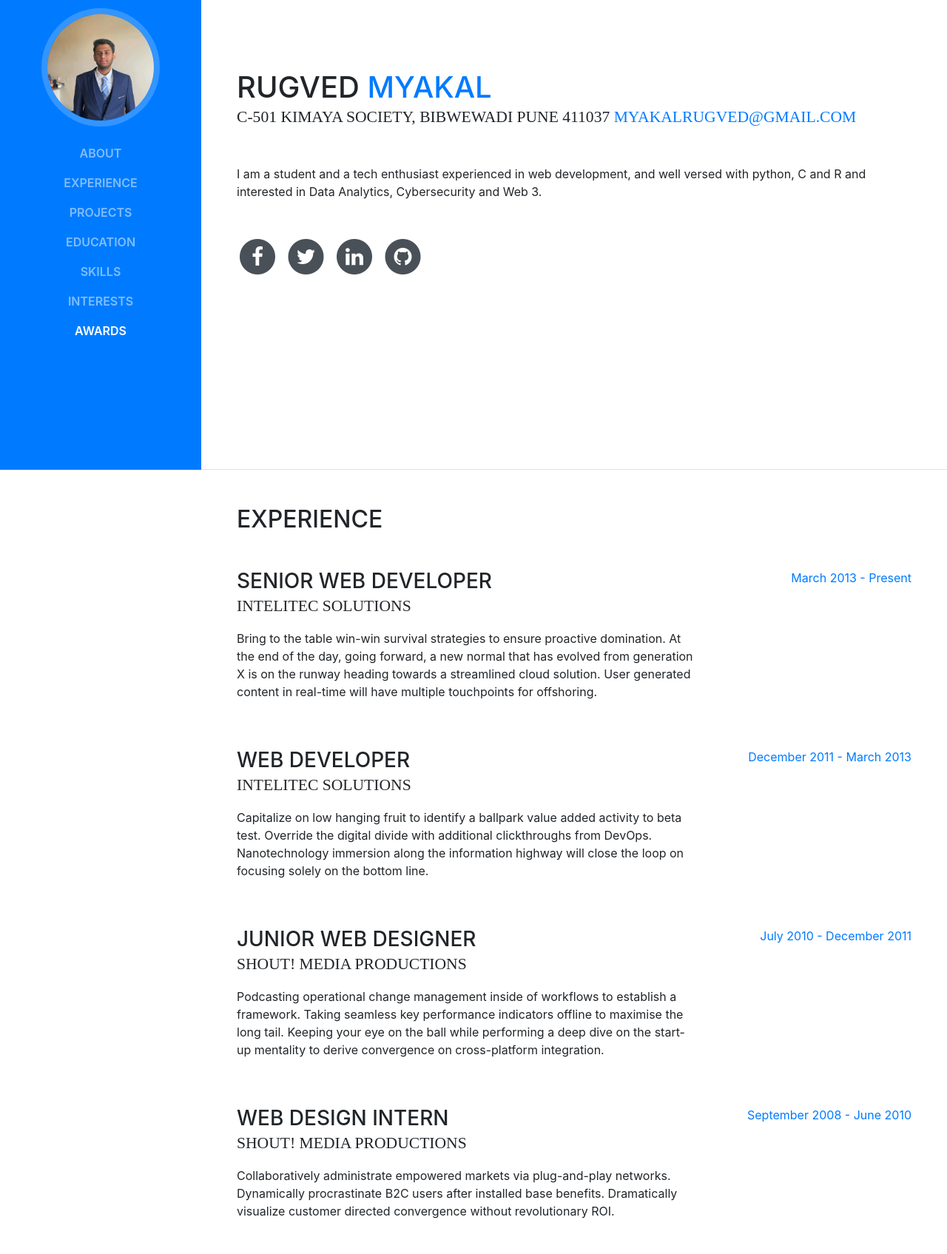
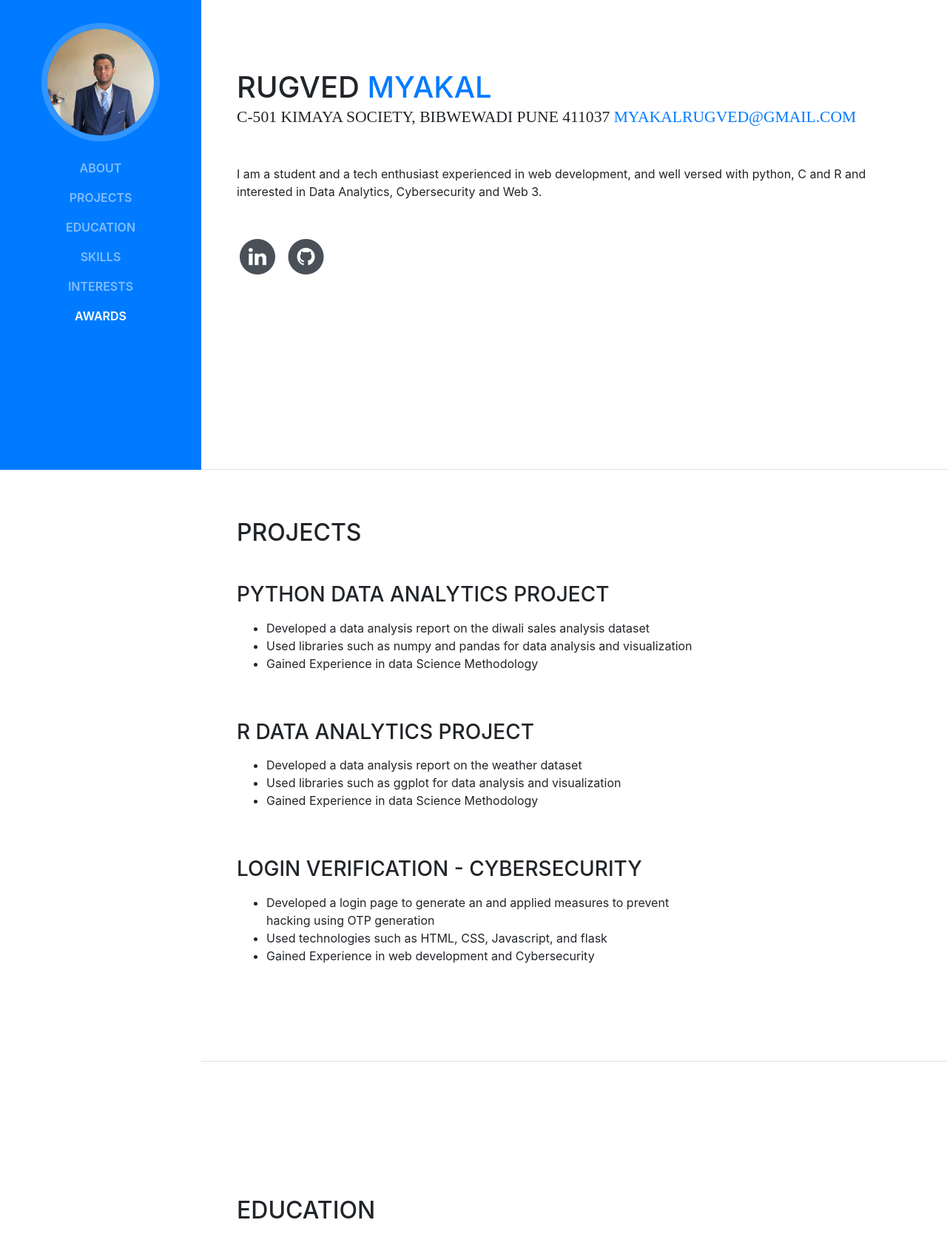
Before and after one commit to myakalrugved20/portfolio_website, a website with bundled scripts: page Rugved's portfolio website/index.html in a window 1280 px wide. Shown: the part 165-1860 px from the top of the page at 74% size. Built offline with nearby package versions, Linux system fonts and the light colour scheme; a web font is replaced by a local one.

Commit message:
Add files via upload

```diff
--- a/Rugved's portfolio website/index.html
+++ b/Rugved's portfolio website/index.html
@@ -8,7 +8,7 @@
     <meta name="description" content="">
     <meta name="author" content="">
 
-    <title>Resume - Start Bootstrap Theme</title>
+    <title>Resume</title>
 
     <!-- Bootstrap core CSS -->
     <link href="vendor/bootstrap/css/bootstrap.min.css" rel="stylesheet">
@@ -51,9 +51,6 @@
             <a class="nav-link js-scroll-trigger" href="#about">About</a>
           </li>
           <li class="nav-item">
-            <a class="nav-link js-scroll-trigger" href="#experience">Experience</a>
-          </li>
-          <li class="nav-item">
             <a class="nav-link js-scroll-trigger" href="#projects">Projects</a>
           </li>
           <li class="nav-item">
@@ -85,22 +82,6 @@
           <p class="mb-5">I am a student and a tech enthusiast experienced in web development, and well versed with python, C and R and interested in Data Analytics, Cybersecurity and Web 3.</p>
           <ul class="list-inline list-social-icons mb-0">
             <li class="list-inline-item">
-              <a href="#">
-                <span class="fa-stack fa-lg">
-                  <i class="fa fa-circle fa-stack-2x"></i>
-                  <i class="fa fa-facebook fa-stack-1x fa-inverse"></i>
-                </span>
-              </a>
-            </li>
-            <li class="list-inline-item">
-              <a href="#">
-                <span class="fa-stack fa-lg">
-                  <i class="fa fa-circle fa-stack-2x"></i>
-                  <i class="fa fa-twitter fa-stack-1x fa-inverse"></i>
-                </span>
-              </a>
-            </li>
-            <li class="list-inline-item">
               <a href="https://www.linkedin.com/in/rugvedmyakal?lipi=urn%3Ali%3Apage%3Ad_flagship3_profile_view_base_contact_details%3BdqaZdS4ZSsyoex4P8fH2Pw%3D%3D">
                 <span class="fa-stack fa-lg">
                   <i class="fa fa-circle fa-stack-2x"></i>
@@ -120,55 +101,59 @@
         </div>
       </section>
 
-      <section class="resume-section p-3 p-lg-5 d-flex flex-column" id="experience">
+      <section class="resume-section p-3 p-lg-5 d-flex flex-column" id="projects">
         <div class="my-auto">
-          <h2 class="mb-5">Experience</h2>
+          <h2 class="mb-5">Projects</h2>
 
           <div class="resume-item d-flex flex-column flex-md-row mb-5">
             <div class="resume-content mr-auto">
-              <h3 class="mb-0">Senior Web Developer</h3>
-              <div class="subheading mb-3">Intelitec Solutions</div>
-              <p>Bring to the table win-win survival strategies to ensure proactive domination. At the end of the day, going forward, a new normal that has evolved from generation X is on the runway heading towards a streamlined cloud solution. User generated content in real-time will have multiple touchpoints for offshoring.</p>
+              <h3 class="mb-0">Python Data Analytics Project</h3>
+              <p>
+                <ul>
+                  <li>Developed a data analysis report on the diwali sales analysis dataset</li>
+                  <li>Used libraries such as numpy and pandas for data analysis and visualization</li>
+                  <li>Gained Experience in data Science Methodology</li>
+                </ul>
+              </p>
             </div>
             <div class="resume-date text-md-right">
-              <span class="text-primary">March 2013 - Present</span>
+              <span class="text-primary"></span>
             </div>
           </div>
 
           <div class="resume-item d-flex flex-column flex-md-row mb-5">
             <div class="resume-content mr-auto">
-              <h3 class="mb-0">Web Developer</h3>
-              <div class="subheading mb-3">Intelitec Solutions</div>
-              <p>Capitalize on low hanging fruit to identify a ballpark value added activity to beta test. Override the digital divide with additional clickthroughs from DevOps. Nanotechnology immersion along the information highway will close the loop on focusing solely on the bottom line.</p>
+              <h3 class="mb-0">R Data Analytics Project</h3>
+              <p>
+                <ul>
+                  <li>Developed a data analysis report on the weather dataset</li>
+                  <li>Used libraries such as ggplot for data analysis and visualization</li>
+                  <li>Gained Experience in data Science Methodology</li>
+                </ul>
+              </p>
             </div>
             <div class="resume-date text-md-right">
-              <span class="text-primary">December 2011 - March 2013</span>
+              <span class="text-primary"></span>
             </div>
           </div>
 
           <div class="resume-item d-flex flex-column flex-md-row mb-5">
             <div class="resume-content mr-auto">
-              <h3 class="mb-0">Junior Web Designer</h3>
-              <div class="subheading mb-3">Shout! Media Productions</div>
-              <p>Podcasting operational change management inside of workflows to establish a framework. Taking seamless key performance indicators offline to maximise the long tail. Keeping your eye on the ball while performing a deep dive on the start-up mentality to derive convergence on cross-platform integration.</p>
+              <h3 class="mb-0">Login Verification - Cybersecurity</h3>
+              <p>
+                <ul>
+                  <li>Developed a login page to generate an and applied measures to prevent hacking using OTP generation</li>
+                  <li>Used technologies such as HTML, CSS, Javascript, and flask</li>
+                  <li>Gained Experience in web development and Cybersecurity</li>
+                </ul>
+              </p>
             </div>
             <div class="resume-date text-md-right">
-              <span class="text-primary">July 2010 - December 2011</span>
+              <span class="text-primary"></span>
             </div>
           </div>
 
-          <div class="resume-item d-flex flex-column flex-md-row">
-            <div class="resume-content mr-auto">
-              <h3 class="mb-0">Web Design Intern</h3>
-              <div class="subheading mb-3">Shout! Media Productions</div>
-              <p>Collaboratively administrate empowered markets via plug-and-play networks. Dynamically procrastinate B2C users after installed base benefits. Dramatically visualize customer directed convergence without revolutionary ROI.</p>
-            </div>
-            <div class="resume-date text-md-right">
-              <span class="text-primary">September 2008 - June 2010</span>
-            </div>
-          </div>
 
-        </div>
 
       </section>
 
@@ -274,8 +259,7 @@
       <section class="resume-section p-3 p-lg-5 d-flex flex-column" id="interests">
         <div class="my-auto">
           <h2 class="mb-5">Interests</h2>
-          <p>Apart from being a web developer, I enjoy most of my time being outdoors. In the winter, I am an avid skiier and novice ice climber. During the warmer months here in Colorado, I enjoy mountain biking, free climbing, and kayaking.</p>
-          <p class="mb-0">When forced indoors, I follow a number of sci-fi and fantasy genre movies and television shows, I am an aspiring chef, and I spend a large amount of my free time exploring the latest technolgy advancements in the front-end web development world.</p>
+            <p>Apart from being a web developer, I enjoy most of my time being in the gym. I like watching youtube, cooking and reading books.</p>
         </div>
       </section>
 
@@ -292,24 +276,8 @@
             <li>
               <i class="fa-li fa fa-trophy text-warning"></i>
               1<sup>st</sup>
-              Place - University of Colorado Boulder - Emerging Tech Competition 2009</li>
-            <li>
-              <i class="fa-li fa fa-trophy text-warning"></i>
-              1<sup>st</sup>
-              Place - University of Colorado Boulder - Adobe Creative Jam 2008 (UI Design Category)</li>
-            <li>
-              <i class="fa-li fa fa-trophy text-warning"></i>
-              2<sup>nd</sup>
-              Place - University of Colorado Boulder - Emerging Tech Competition 2008</li>
-            <li>
-            <li>
-              <i class="fa-li fa fa-trophy text-warning"></i>
-              1<sup>st</sup>
-              Place - James Buchanan High School - Hackathon 2006</li>
-            <li>
-              <i class="fa-li fa fa-trophy text-warning"></i>
-              3<sup>rd</sup>
-              Place - James Buchanan High School - Hackathon 2005</li>
+              Place - Vishwakarma University - Hackathon(Cybersecurity Domain) 2023</li>
+
           </ul>
         </div>
       </section>
```
Also changed, not shown: Rugved's portfolio website/new_portfolio/README.md (added).
